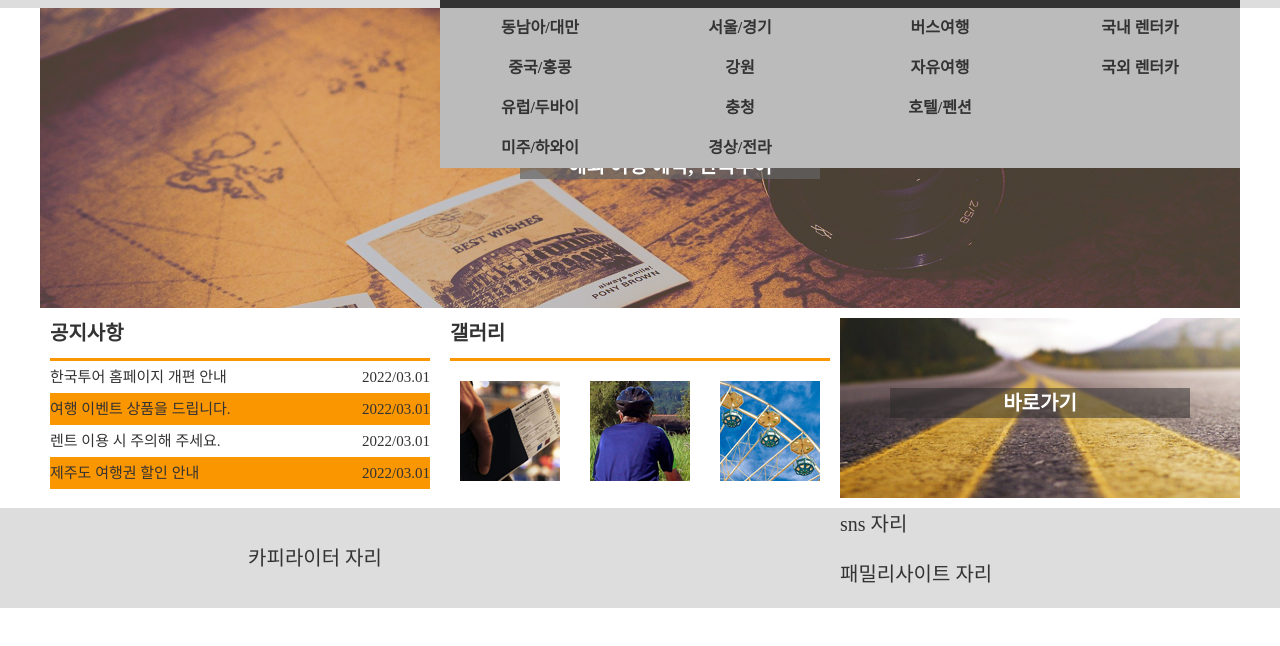
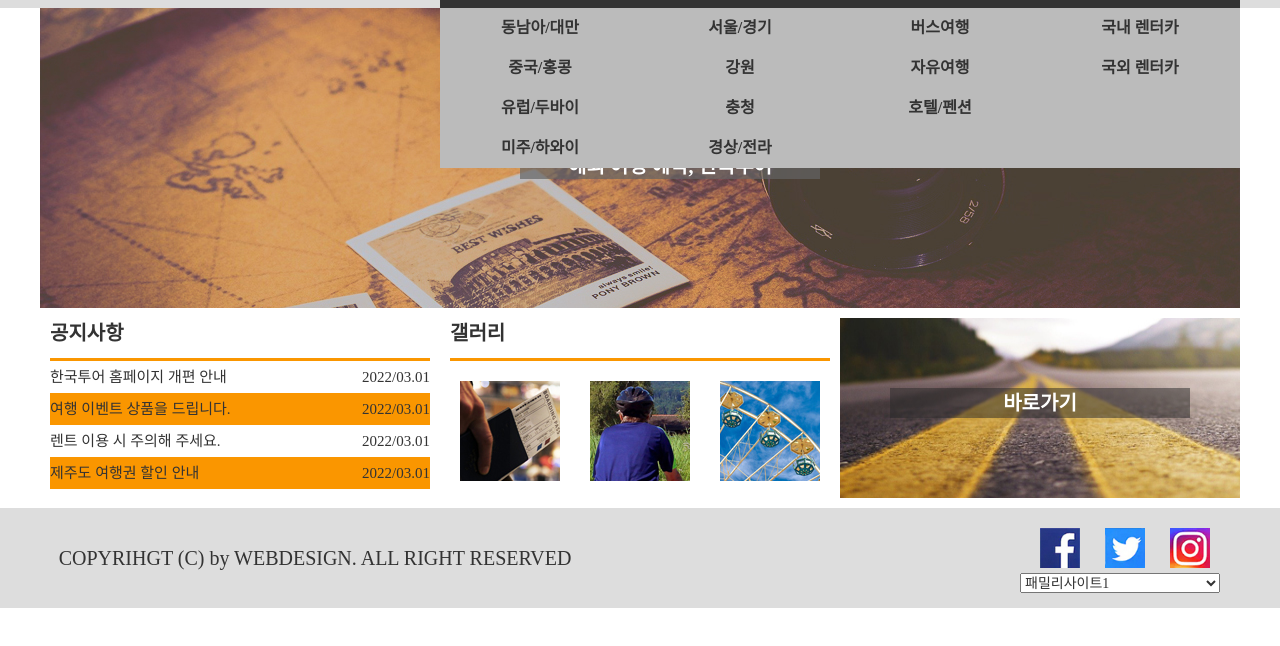
Before and after one commit to chu700/gi, a plain HTML site: page index.html in a window 1280 px wide. Shown: the part 92-738 px from the top of the page. Drawn offline with Linux system fonts and the light colour scheme.

Commit message:
Update index.html

```diff
--- a/index.html
+++ b/index.html
@@ -126,10 +126,36 @@
     </div>
     <footer>
         <div class="wrap">
-            <div class="copyright">카피라이터 자리</div>
+            <div class="copyright">
+            COPYRIHGT (C) by WEBDESIGN. ALL RIGHT RESERVED
+            </div>
             <div class="site">
-                <div class="sns">sns 자리</div>
-                <div class="familysite">패밀리사이트 자리</div>
+                <div class="sns">
+                    <ul>
+                        <li>
+                            <a href="#">
+                                <img src="images/sns1.jpg" alt="sns1">
+                            </a>
+                        </li>
+                        <li>
+                            <a href="#">
+                                <img src="images/sns2.jpg" alt="sns2">
+                            </a>
+                        </li>
+                        <li>
+                            <a href="#">
+                                <img src="images/sns3.jpg" alt="sns3">
+                            </a>
+                        </li>
+                    </ul>
+                </div>
+                <div class="familysite">
+                    <select name="sitelist">
+                        <option value="#">패밀리사이트1</option>
+                        <option value="#">패밀리사이트2</option>
+                        <option value="#">패밀리사이트3</option>
+                    </select>
+                </div>
             </div>
         </div>
     </footer>
```
